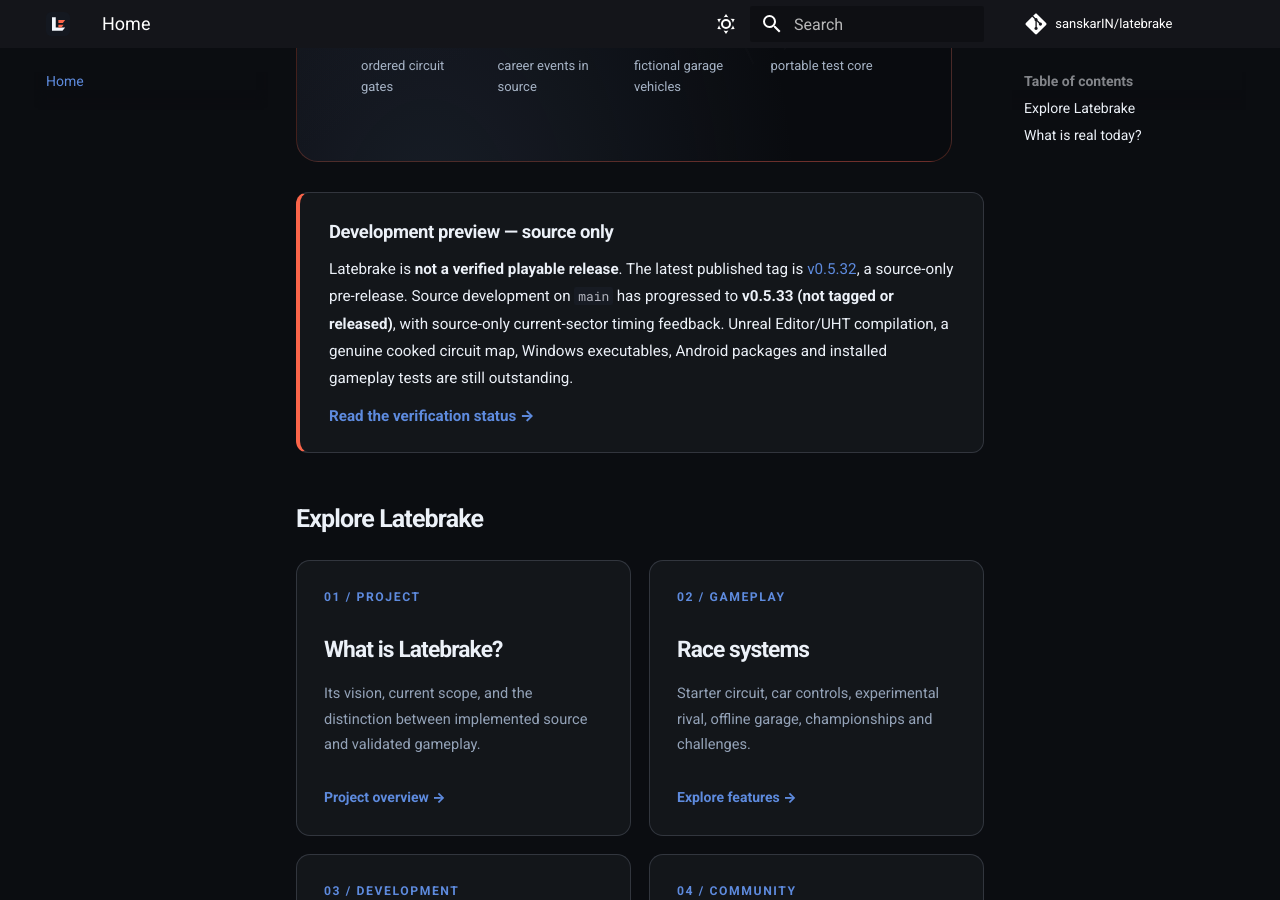
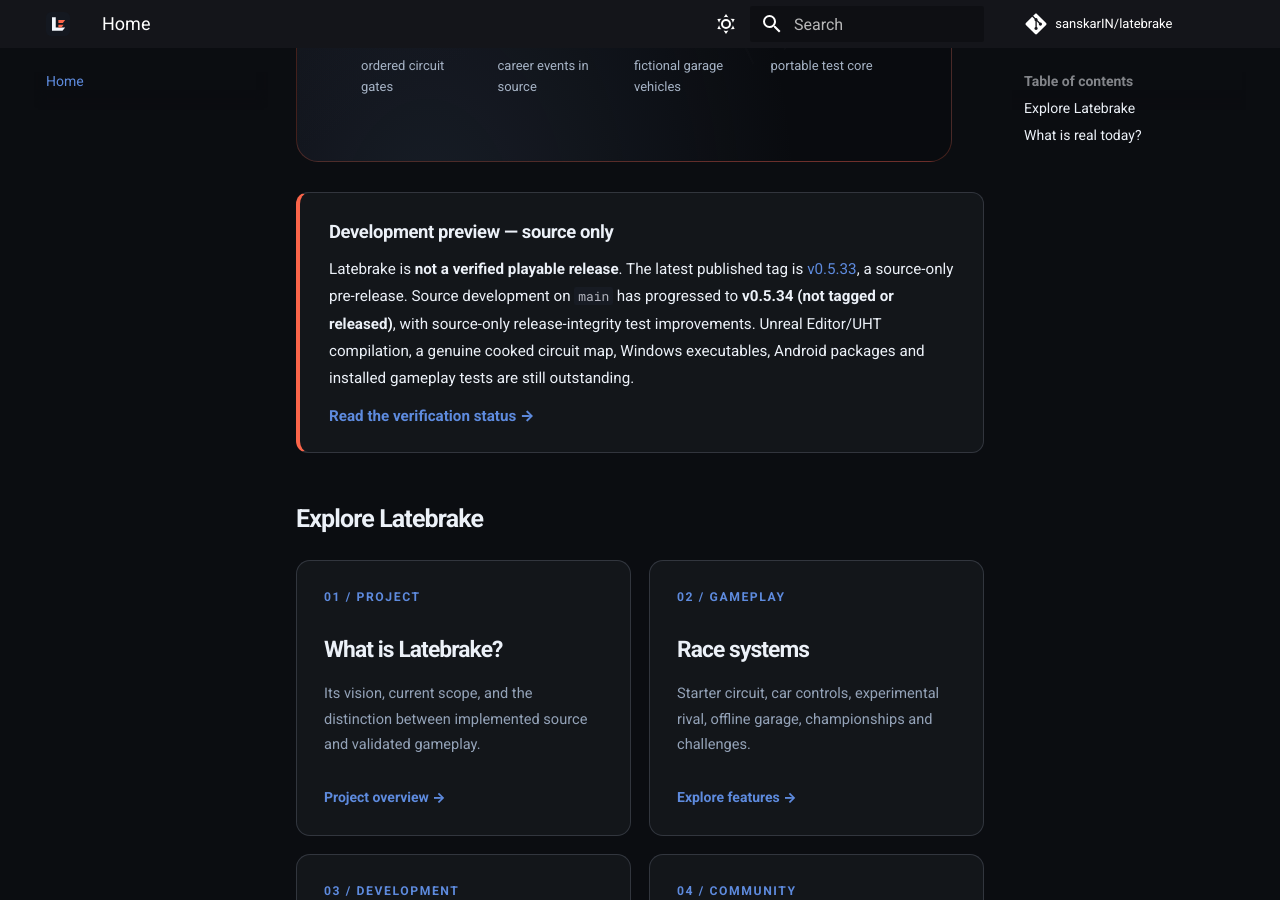
Before and after one commit to sanskarIN/latebrake, an MkDocs documentation site: the page built from docs/index.md, in a window 1280 px wide and 900 px high, scrolled down 702 px. Built offline with MkDocs 1.6.1 and Material for MkDocs 9.7.7, drawn with Linux system fonts in a browser that asks for light colours; comment, search, counter and statistics services are not loaded.

Commit message:
docs(v0.5.34): track release-workflow guards (docs/index.md)

```diff
--- a/docs/index.md
+++ b/docs/index.md
@@ -16,7 +16,7 @@
 
 <div class="lb-status-panel" role="status">
   <div class="lb-status-title">Development preview — source only</div>
-  <p>Latebrake is <strong>not a verified playable release</strong>. The latest published tag is <a href="https://github.com/sanskarIN/latebrake/releases/tag/v0.5.32">v0.5.32</a>, a source-only pre-release. Source development on <code>main</code> has progressed to <strong>v0.5.33 (not tagged or released)</strong>, with source-only current-sector timing feedback. Unreal Editor/UHT compilation, a genuine cooked circuit map, Windows executables, Android packages and installed gameplay tests are still outstanding.</p>
+  <p>Latebrake is <strong>not a verified playable release</strong>. The latest published tag is <a href="https://github.com/sanskarIN/latebrake/releases/tag/v0.5.33">v0.5.33</a>, a source-only pre-release. Source development on <code>main</code> has progressed to <strong>v0.5.34 (not tagged or released)</strong>, with source-only release-integrity test improvements. Unreal Editor/UHT compilation, a genuine cooked circuit map, Windows executables, Android packages and installed gameplay tests are still outstanding.</p>
   <a href="development-status/">Read the verification status →</a>
 </div>
 
```
